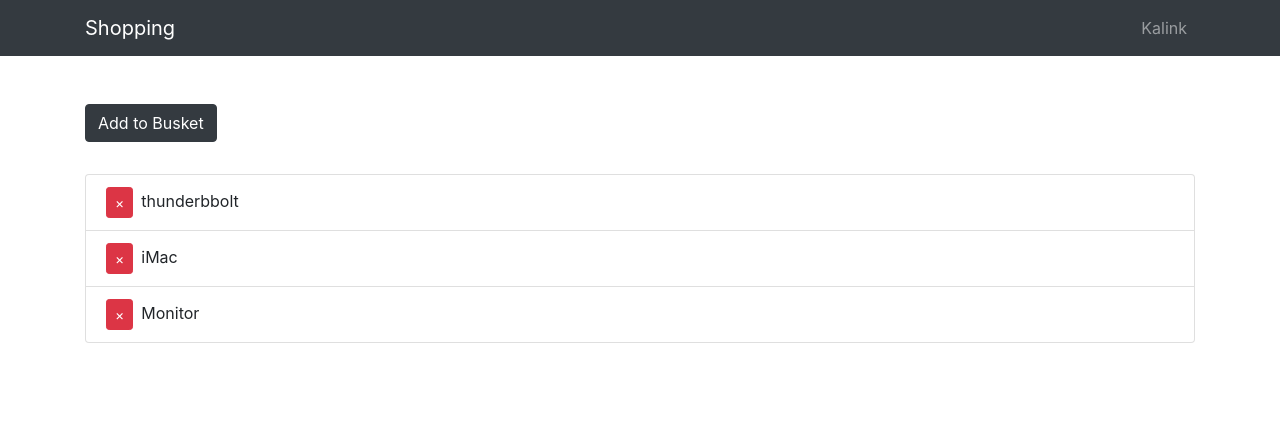
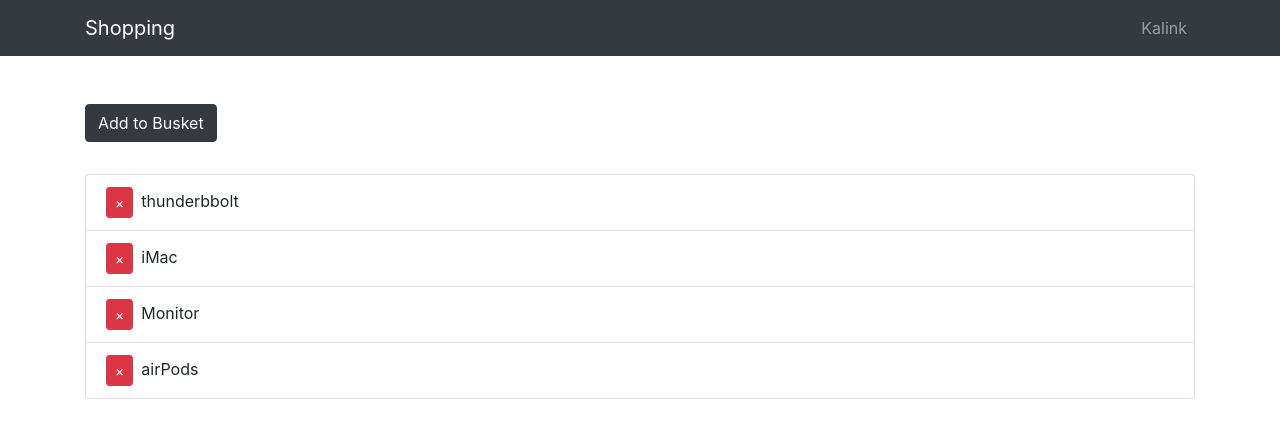
Before and after one commit to jamesbeamie/mern-shop, a React (Create React App) app in the folder client/: page / in a window 1280 px wide. Shown: the top 438 px of the page. Built offline with nearby package versions, Linux system fonts and the light colour scheme.

Commit message:
intergrate redux

```diff
--- a/client/package.json
+++ b/client/package.json
@@ -6,9 +6,12 @@
     "bootstrap": "^4.3.1",
     "react": "^16.11.0",
     "react-dom": "^16.11.0",
+    "react-redux": "^7.1.3",
     "react-scripts": "3.2.0",
     "react-transition-group": "^4.3.0",
     "reactstrap": "^8.1.1",
+    "redux": "^4.0.4",
+    "redux-thunk": "^2.3.0",
     "uuid": "^3.3.3"
   },
   "scripts": {
--- a/client/src/App.js
+++ b/client/src/App.js
@@ -1,15 +1,19 @@
 import React from "react";
 import "bootstrap/dist/css/bootstrap.min.css";
+import { Provider } from "react-redux";
+import store from "./redux/store";
 import "./App.css";
 import NavBar from "./components/Navbar";
 import Shopping from "./components/ShoppinList";
 
 function App() {
   return (
-    <div className='App'>
-      <NavBar />
-      <Shopping />
-    </div>
+    <Provider store={store}>
+      <div className='App'>
+        <NavBar />
+        <Shopping />
+      </div>
+    </Provider>
   );
 }
 
--- /dev/null
+++ b/client/src/actions/busketAction.js
@@ -0,0 +1,9 @@
+import { GET_ITEM, ADD_ITEM, DELETE_ITEM } from "../actions/types";
+
+const fetchItems = () => {
+  return {
+    type: GET_ITEM
+  };
+};
+
+export default fetchItems;
--- /dev/null
+++ b/client/src/actions/types.js
@@ -0,0 +1,3 @@
+export const ADD_ITEM = "ADD_ITEM";
+export const GET_ITEM = "GET_ITEM";
+export const DELETE_ITEM = "DELETE_ITEM ";
--- a/client/src/components/ShoppinList.js
+++ b/client/src/components/ShoppinList.js
@@ -2,28 +2,16 @@ import React, { Component } from "react";
 import { Button, ListGroupItem, ListGroup, Container } from "reactstrap";
 import { CSSTransition, TransitionGroup } from "react-transition-group";
 import uuid from "uuid";
-import { stat } from "fs";
+import { connect } from "react-redux";
+import fetchItems from "../actions/busketAction";
+import PropTypes from "prop-types";
 
 class Shopping extends Component {
-  state = {
-    busket: [
-      {
-        id: uuid(),
-        name: "thunderbbolt"
-      },
-      {
-        id: uuid(),
-        name: "iMac"
-      },
-      {
-        id: uuid(),
-        name: "Monitor"
-      }
-    ]
-  };
-
+  componentDidMount() {
+    this.props.fetchItems();
+  }
   render() {
-    const { busket } = this.state;
+    const { busket } = this.props.busket;
     return (
       <Container>
         <Button
@@ -67,4 +55,16 @@ class Shopping extends Component {
     );
   }
 }
-export default Shopping;
+Shopping.propTypes = {
+  fetchItems: PropTypes.func.isRequired,
+  bucket: PropTypes.object.isRequired
+};
+
+const mapStateToProps = state => ({
+  busket: state.bucket
+});
+// export default Shopping;
+export default connect(
+  mapStateToProps,
+  { fetchItems }
+)(Shopping);
--- /dev/null
+++ b/client/src/redux/reducers/bucketReducer.js
@@ -0,0 +1,34 @@
+import { GET_ITEM, ADD_ITEM, DELETE_ITEM } from "./../../actions/types";
+import uuid from "uuid";
+const initialState = {
+  busket: [
+    {
+      id: uuid(),
+      name: "thunderbbolt"
+    },
+    {
+      id: uuid(),
+      name: "iMac"
+    },
+    {
+      id: uuid(),
+      name: "Monitor"
+    },
+    {
+      id: uuid(),
+      name: "airPods"
+    }
+  ]
+};
+
+const busketReducer = (state = initialState, action) => {
+  switch (action.type) {
+    case GET_ITEM:
+      return {
+        ...state
+      };
+    default:
+      return state;
+  }
+};
+export default busketReducer;
--- /dev/null
+++ b/client/src/redux/reducers/index.js
@@ -0,0 +1,6 @@
+import { combineReducers } from "redux";
+import busketReducer from "./bucketReducer";
+
+export default combineReducers({
+  bucket: busketReducer
+});
--- /dev/null
+++ b/client/src/redux/store/index.js
@@ -0,0 +1,17 @@
+import { createStore, applyMiddleware, compose } from "redux";
+import thunk from "redux-thunk";
+import rootReducer from "../reducers";
+
+const initialState = {};
+
+const middleware = [thunk];
+
+const store = createStore(
+  rootReducer,
+  initialState,
+  compose(
+    applyMiddleware(...middleware),
+    window.__REDUX_DEVTOOLS_EXTENSION__ && window.__REDUX_DEVTOOLS_EXTENSION__()
+  )
+);
+export default store;
```
